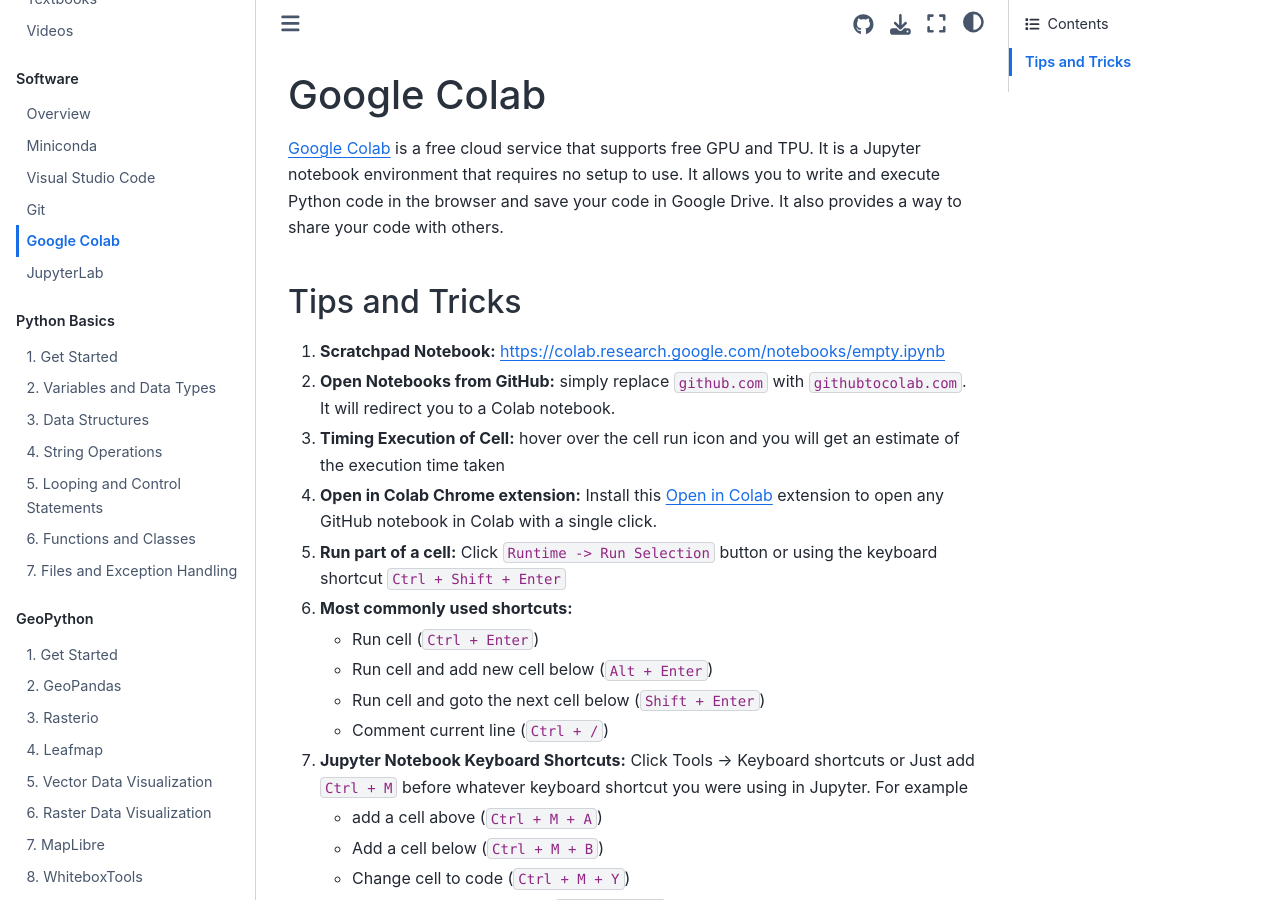
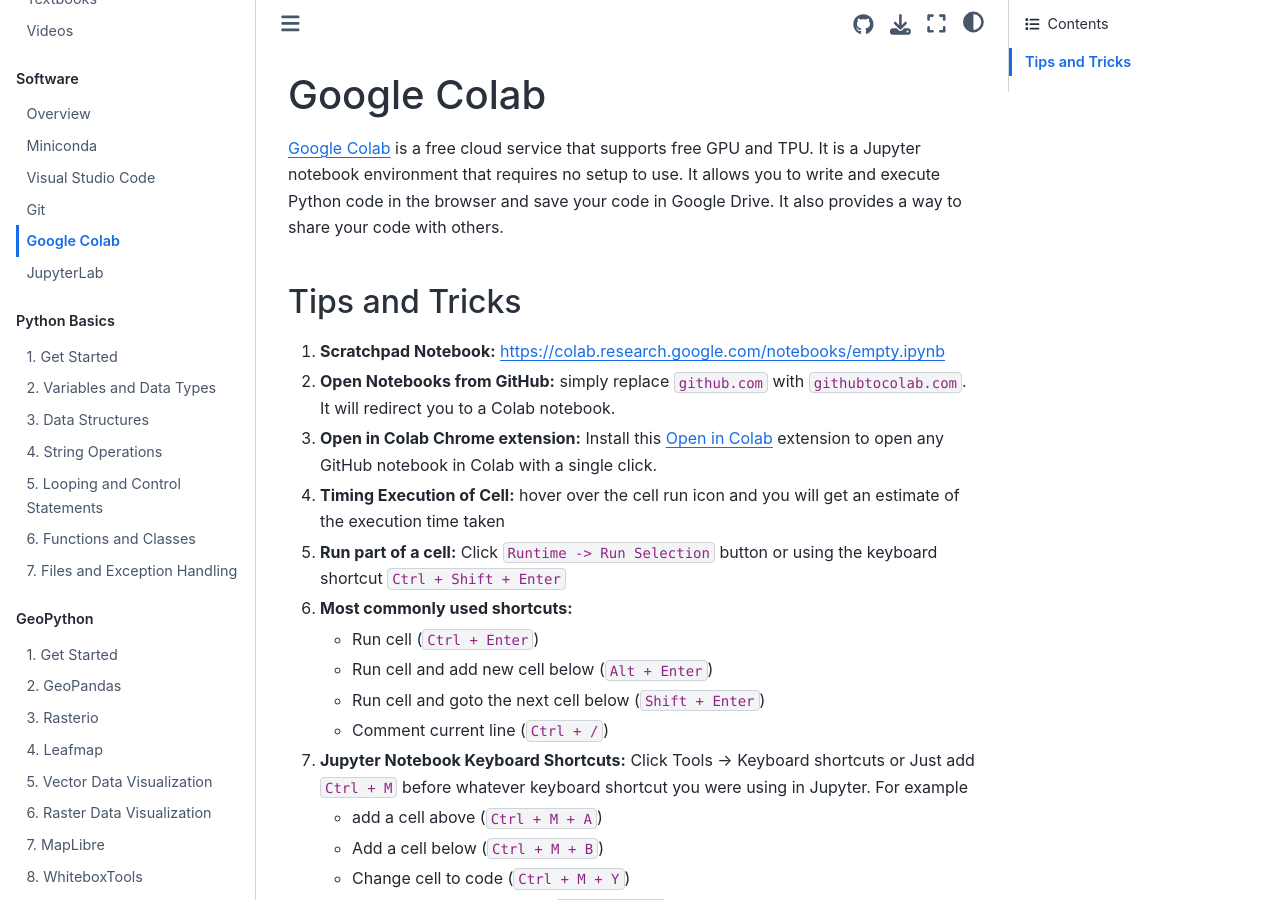
Before and after one commit to giswqs/geog-312, a Jupyter Book: the page built from book/software/colab.md, in a window 1280 px wide and 900 px high. Built offline with Jupyter Book 1.0.4 settings and Sphinx 7.4.7 and the Sphinx Book theme 1.1.4, drawn with Linux system fonts in a browser that asks for light colours.

Commit message:
Update Colab

```diff
--- a/book/software/colab.md
+++ b/book/software/colab.md
@@ -6,8 +6,8 @@
 
 1. **Scratchpad Notebook:** <https://colab.research.google.com/notebooks/empty.ipynb>
 2. **Open Notebooks from GitHub:** simply replace `github.com` with `githubtocolab.com`. It will redirect you to a Colab notebook.
-3. **Timing Execution of Cell:** hover over the cell run icon and you will get an estimate of the execution time taken
-4. **Open in Colab Chrome extension:** Install this [Open in Colab](https://chrome.google.com/webstore/detail/open-in-colab/iogfkhleblhcpcekbiedikdehleodpjo) extension to open any GitHub notebook in Colab with a single click.
+3. **Open in Colab Chrome extension:** Install this [Open in Colab](https://chrome.google.com/webstore/detail/open-in-colab/iogfkhleblhcpcekbiedikdehleodpjo) extension to open any GitHub notebook in Colab with a single click.
+4. **Timing Execution of Cell:** hover over the cell run icon and you will get an estimate of the execution time taken
 5. **Run part of a cell:** Click `Runtime -> Run Selection` button or using the keyboard shortcut `Ctrl + Shift + Enter`
 6. **Most commonly used shortcuts:**
 
```
